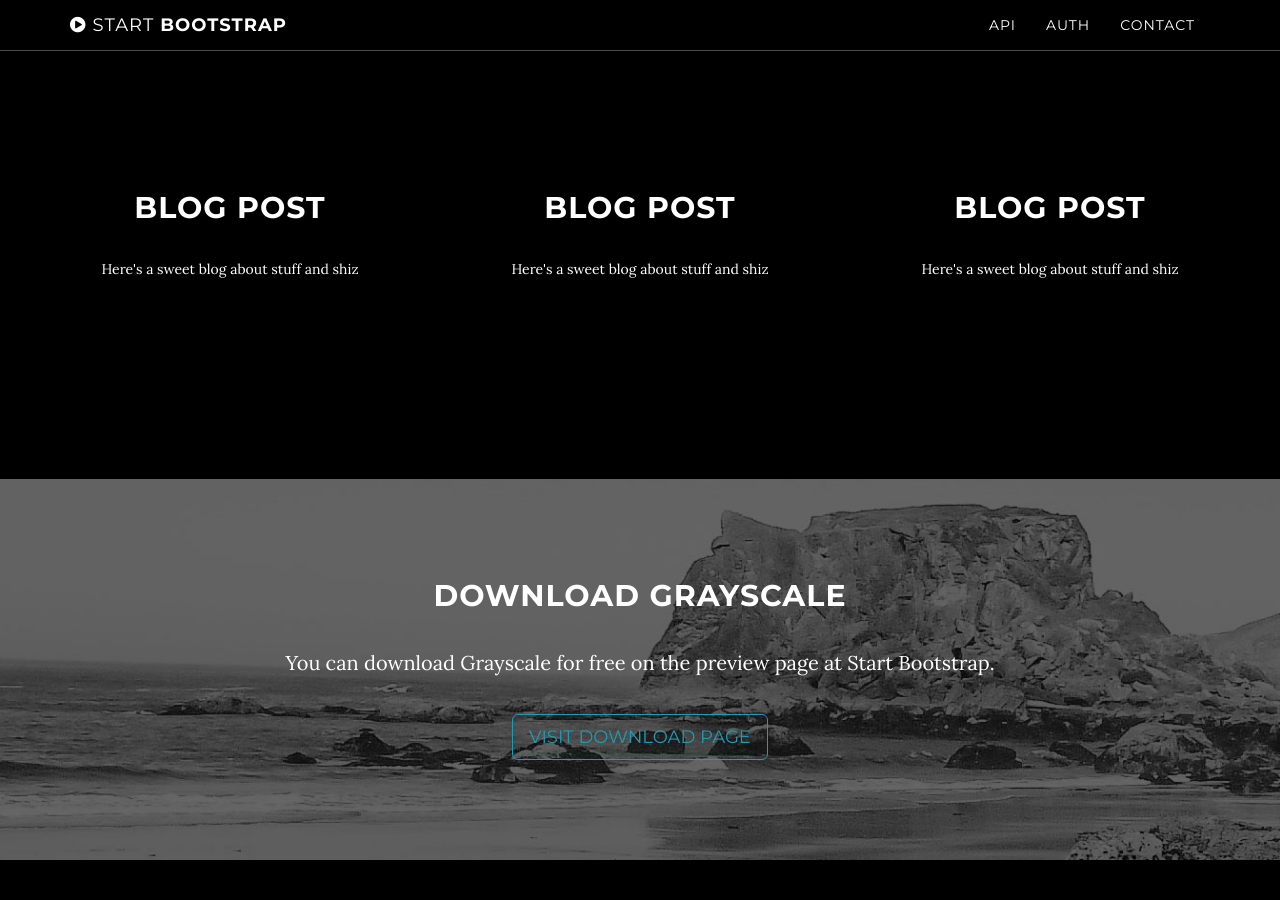
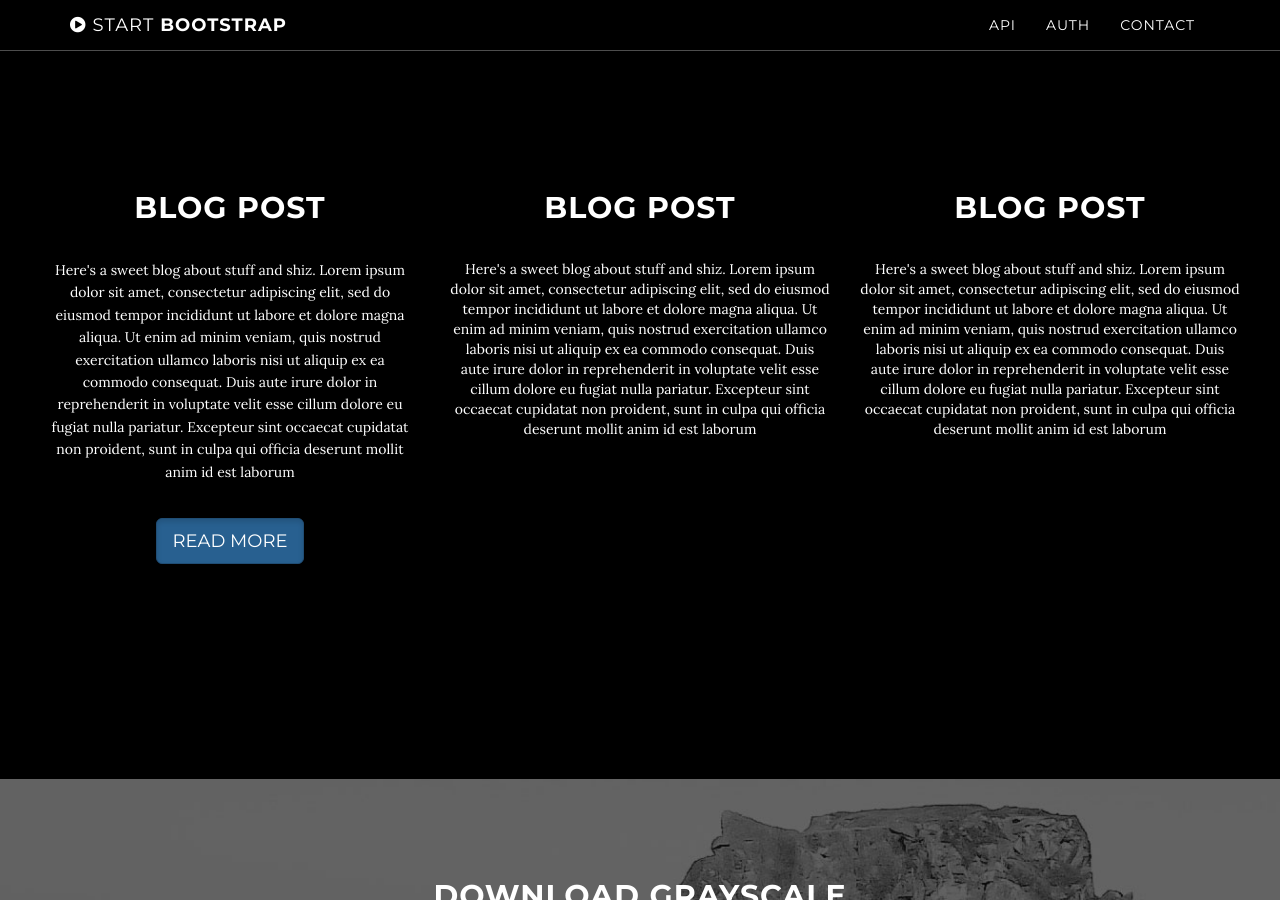
Before and after one commit to bombbomb/developer.bombbomb.com, a Jekyll site: the page built from index.html, in a window 1280 px wide and 900 px high, scrolled down 909 px. Built offline with Jekyll 4.4.1, drawn with Linux system fonts in a browser that asks for light colours.

Commit message:
Tweaked a bunch of settings

```diff
--- a/_includes/about.html
+++ b/_includes/about.html
@@ -3,14 +3,17 @@
         <div class="row">
             <div class="row">
             <div class="row">
+                <div class="col-xs-6 col-sm-4" style="padding: 0px 20px 15px 20px"><h2>Blog Post</h2>
+                <p style="font-size: 14px;">Here's a sweet blog about stuff and shiz. Lorem ipsum dolor sit amet, consectetur adipiscing elit, sed do eiusmod tempor incididunt ut labore et dolore magna aliqua. Ut enim ad minim veniam, quis nostrud exercitation ullamco laboris nisi ut aliquip ex ea commodo consequat. Duis aute irure dolor in reprehenderit in voluptate velit esse cillum dolore eu fugiat nulla pariatur. Excepteur sint occaecat cupidatat non proident, sunt in culpa qui officia deserunt mollit anim id est laborum</p>
+
+                    <a href="#" class="btn btn-primary btn-lg active" role="button">Read More</a>
+                    </div>
                 <div class="col-xs-6 col-sm-4"><h2>Blog Post</h2>
-                Here's a sweet blog about stuff and shiz</div>
-                <div class="col-xs-6 col-sm-4"><h2>Blog Post</h2>
-                    Here's a sweet blog about stuff and shiz</div>
+                    Here's a sweet blog about stuff and shiz. Lorem ipsum dolor sit amet, consectetur adipiscing elit, sed do eiusmod tempor incididunt ut labore et dolore magna aliqua. Ut enim ad minim veniam, quis nostrud exercitation ullamco laboris nisi ut aliquip ex ea commodo consequat. Duis aute irure dolor in reprehenderit in voluptate velit esse cillum dolore eu fugiat nulla pariatur. Excepteur sint occaecat cupidatat non proident, sunt in culpa qui officia deserunt mollit anim id est laborum</div>
                 <!-- Optional: clear the XS cols if their content doesn't match in height -->
                 <div class="clearfix visible-xs-block"></div>
                 <div class="col-xs-6 col-sm-4"><h2>Blog Post</h2>
-                    Here's a sweet blog about stuff and shiz</div>
+                    Here's a sweet blog about stuff and shiz. Lorem ipsum dolor sit amet, consectetur adipiscing elit, sed do eiusmod tempor incididunt ut labore et dolore magna aliqua. Ut enim ad minim veniam, quis nostrud exercitation ullamco laboris nisi ut aliquip ex ea commodo consequat. Duis aute irure dolor in reprehenderit in voluptate velit esse cillum dolore eu fugiat nulla pariatur. Excepteur sint occaecat cupidatat non proident, sunt in culpa qui officia deserunt mollit anim id est laborum</div>
             </div>
         </div>
             </div>
```
